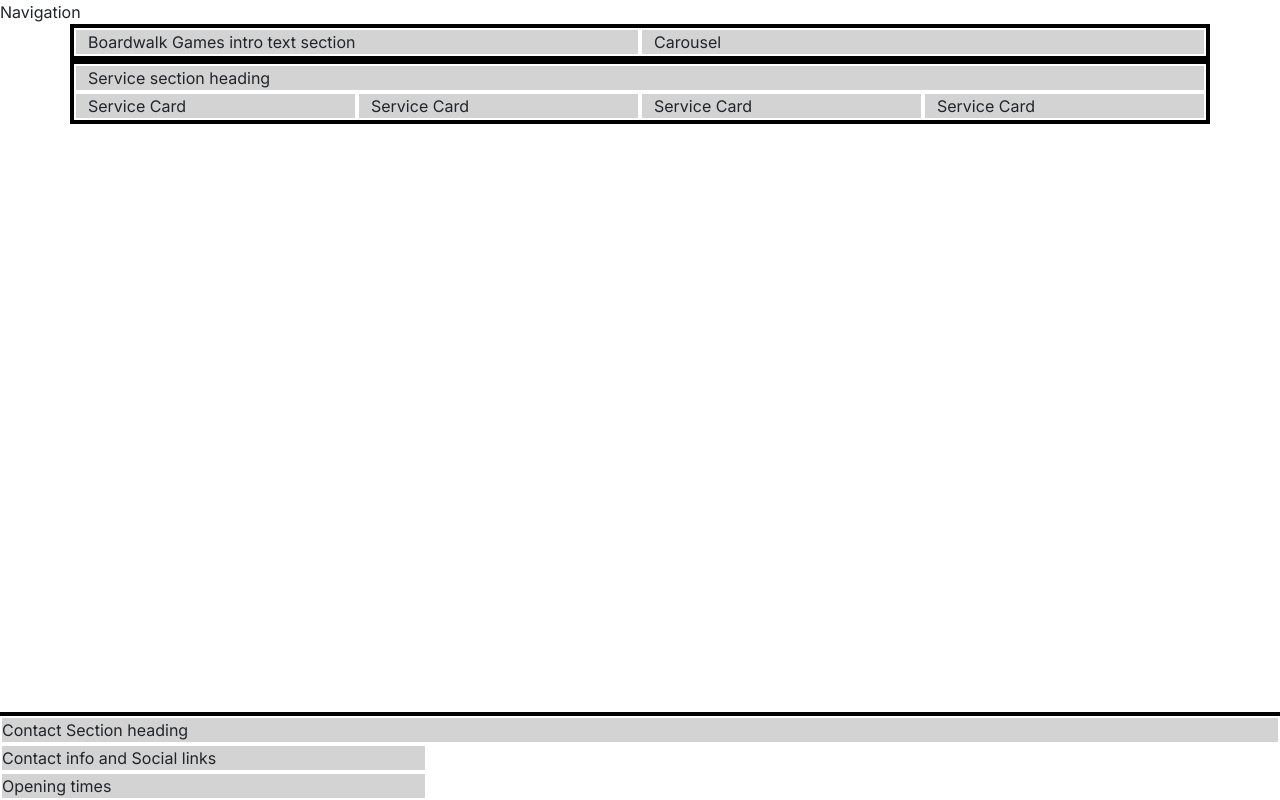
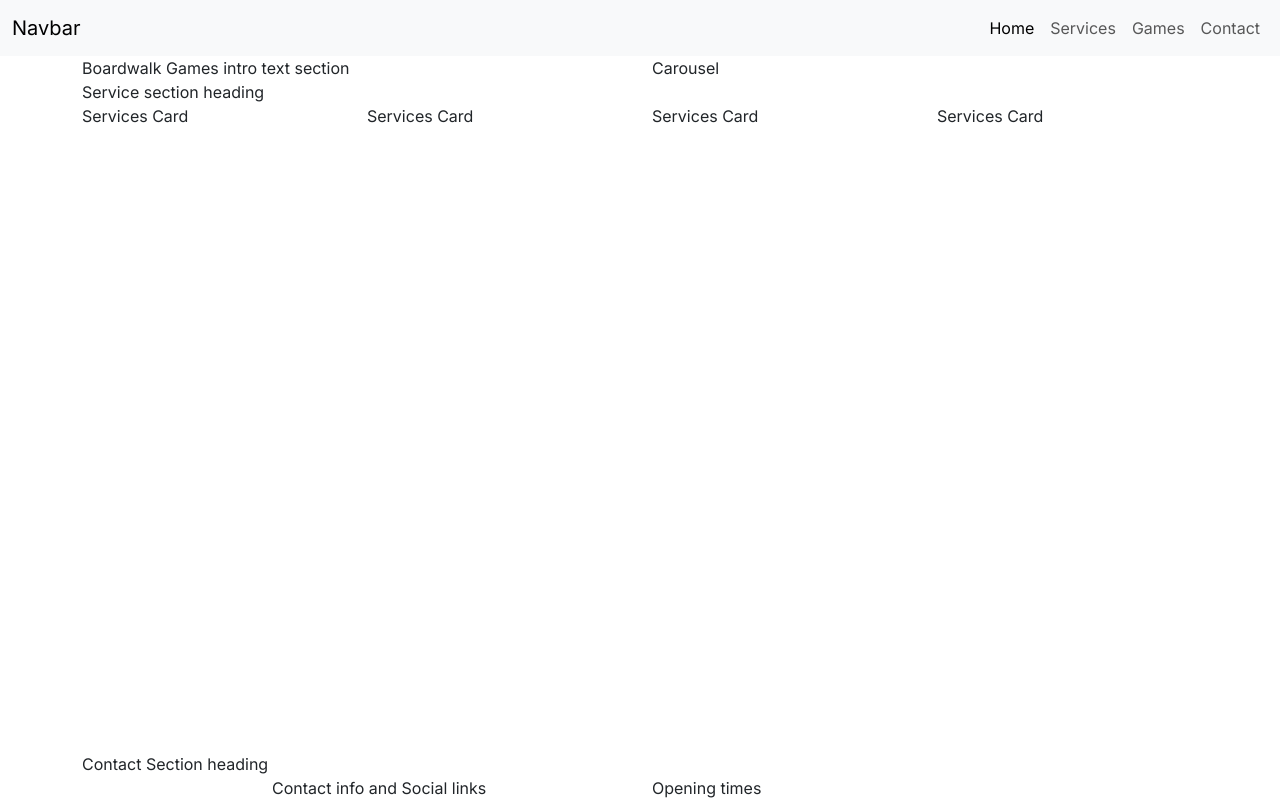
Before and after one commit to daswinkelmann/boardwalk-games, a plain HTML site: page index.html in a window 1280 px wide. Drawn offline with nearby package versions, Linux system fonts and the light colour scheme; a web font is replaced by a local one.

Commit message:
Add homepage navigation

```diff
--- a/assets/style.css
+++ b/assets/style.css
@@ -30,7 +30,7 @@ h3 {
 
 /* grid visualisation for CSS testing */
 
-.container,
+/*.container,
 .row {
     border: 2px solid black;
 }
@@ -38,3 +38,4 @@ h3 {
     border: 2px solid white;
     background-color: lightgray;
 }
+*/
--- a/index.html
+++ b/index.html
@@ -13,8 +13,6 @@
     <link rel="icon" type="image/png" sizes="32x32" href="assets/images/favicon-32x32.png">
     <link rel="icon" type="image/png" sizes="16x16" href="assets/images/favicon-16x16.png">
 
-
-
     <!-- Bootstrap CSS -->
     <link href="https://cdn.jsdelivr.net/npm/bootstrap@5.3.8/dist/css/bootstrap.min.css" rel="stylesheet"
         integrity="sha384-sRIl4kxILFvY47J16cr9ZwB07vP4J8+LH7qKQnuqkuIAvNWLzeN8tE5YBujZqJLB" crossorigin="anonymous">
@@ -24,11 +22,35 @@
 
 </head>
 
-<!-- CLasses on body set to work with mt-auto on footer to ensure it always stays at the bottom of the page -->
+<!-- Classes on body set to work with mt-auto on footer to ensure it always stays at the bottom of the page -->
+
 <body class="d-flex flex-column min-vh-100">
     <!-- Navigation -->
-    <div>Navigation</div>
-
+    <nav class="navbar navbar-expand-lg bg-body-tertiary">
+        <div class="container-fluid">
+            <a class="navbar-brand" href="index.html">Navbar</a>
+            <button class="navbar-toggler" type="button" data-bs-toggle="collapse" data-bs-target="#navbarNav"
+                aria-controls="navbarNav" aria-expanded="false" aria-label="Toggle navigation">
+                <span class="navbar-toggler-icon"></span>
+            </button>
+            <div class="collapse navbar-collapse" id="navbarNav">
+                <ul class="navbar-nav ms-auto">
+                    <li class="nav-item">
+                        <a class="nav-link active" aria-current="page" href="index.html">Home</a>
+                    </li>
+                    <li class="nav-item">
+                        <a class="nav-link" href="#">Services</a>
+                    </li>
+                    <li class="nav-item">
+                        <a class="nav-link" href="game-library.html">Games</a>
+                    </li>
+                    <li class="nav-item">
+                        <a class="nav-link" href="#">Contact</a>
+                    </li>
+                </ul>
+            </div>
+        </div>
+    </nav>
     <!-- Header with carousel -->
     <header class="container">
         <div class="row">
@@ -37,17 +59,17 @@
         </div>
     </header>
 
-    <!-- Main element to hold all key sections of the home page, it is not part of the grid structure -->
+    <!-- main element to hold all key sections of the home page. It is not part of the grid structure -->
 
     <main>
         <!-- Service section -->
         <section class="container">
             <div class="row">
                 <div class="col-12">Service section heading</div>
-                <div class="col-12 col-md-6 col-xl-3">Service Card</div>
-                <div class="col-12 col-md-6 col-xl-3">Service Card</div>
-                <div class="col-12 col-md-6 col-xl-3">Service Card</div>
-                <div class="col-12 col-md-6 col-xl-3">Service Card</div>
+                <div class="col-12 col-md-6 col-xl-3">Services Card</div>
+                <div class="col-12 col-md-6 col-xl-3">Services Card</div>
+                <div class="col-12 col-md-6 col-xl-3">Services Card</div>
+                <div class="col-12 col-md-6 col-xl-3">Services Card</div>
         </section>
 
     </main>
@@ -55,12 +77,16 @@
     <!-- Footer / contact section -->
     <!-- mt-auto added to push footer to the bottom of the page -->
     <footer class="mt-auto">
-        <div class="row justify-content-center"></div>
-            <div class="col-12">Contact Section heading</div>
-            <!-- Contact info -->
-            <div class="col-12 col-md-6 col-xl-4">Contact info and Social links</div>
-            <!-- Opening times -->
-            <div class="col-12 col-md-6 col-xl-4">Opening times</div>
+        <div class="container">
+            <div class="row justify-content-center">
+                <div class="col-12">Contact Section heading</div>
+                <!-- Contact info -->
+                <div class="col-12 col-md-6 col-xl-4">Contact info and Social links</div>
+                <!-- Opening times -->
+                <div class="col-12 col-md-6 col-xl-4">Opening times</div>
+
+            </div>
+        </div>
     </footer>
 
 
```
Also changed, not shown: game-library.html (added, +90 -0 lines).
